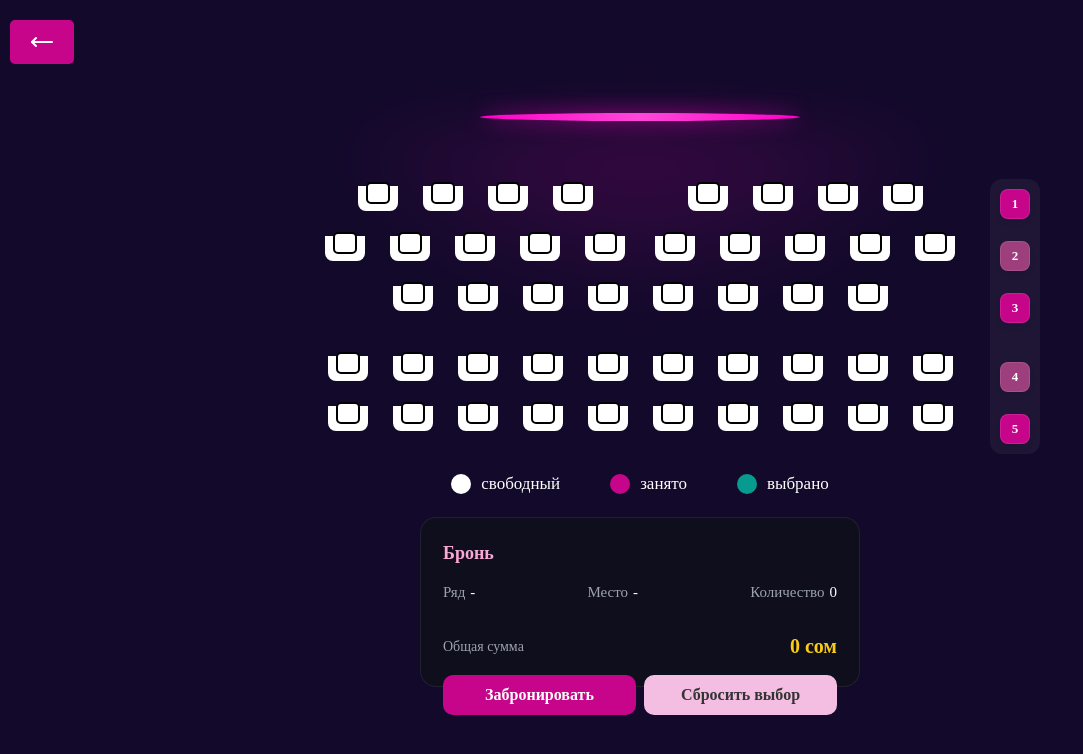
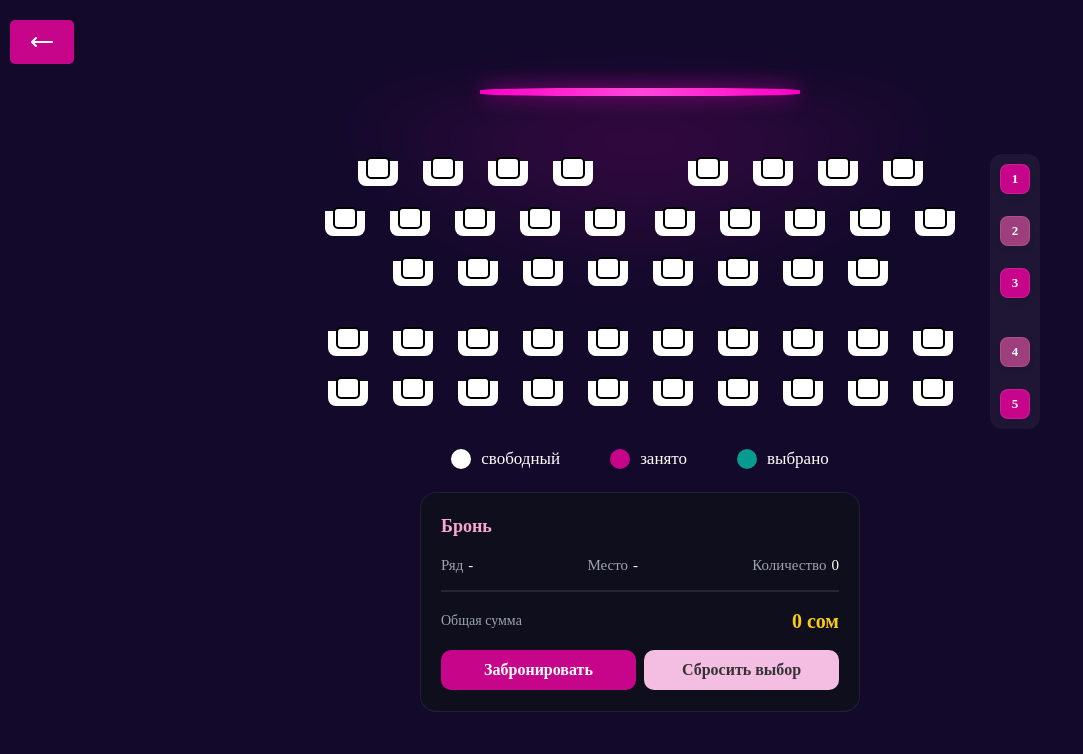
Before and after one commit to ArzubekDev/booking, a Next.js app: page / in a window 1280 px wide. Shown: the top 754 px of the page, without its empty margins (0-1083 px from the left). Built offline with nearby package versions, Linux system fonts and the light colour scheme.

Commit message:
Style: Booking, Cinema

```diff
--- a/src/components/styles/Booking.module.scss
+++ b/src/components/styles/Booking.module.scss
@@ -1,16 +1,13 @@
 .booking {
-//   width: 440px;
-//   height: 220px;
   width: clamp(22.5rem, 20.111rem + 9.85vw, 27.5rem);
-  height: 170px;
-  padding: 22px;
+  height: clamp(10.625rem, 9.109rem + 6.19vw, 13.75rem);
+  padding: 20px;
   border-radius: 16px;
   background: rgba(15, 15, 25, 0.8);
   border: 1px solid rgba(255, 255, 255, 0.08);
   color: white;
   display: flex;
   flex-direction: column;
-//   gap: 14px;
   gap: clamp(0.125rem, -0.233rem + 1.48vw, 0.875rem);
 
   .header {
--- a/src/components/styles/Cinema.module.scss
+++ b/src/components/styles/Cinema.module.scss
@@ -56,7 +56,7 @@
         width: 40%;
         height: 8px;
         margin: 0 auto;
-        border-radius: 50%;
+        border-radius: 30%;
         background: linear-gradient(90deg, #ff00c8, #ff4ddb, #ff00c8);
         box-shadow: 0 0 20px rgba(255, 0, 200, 0.7);
       }
```
